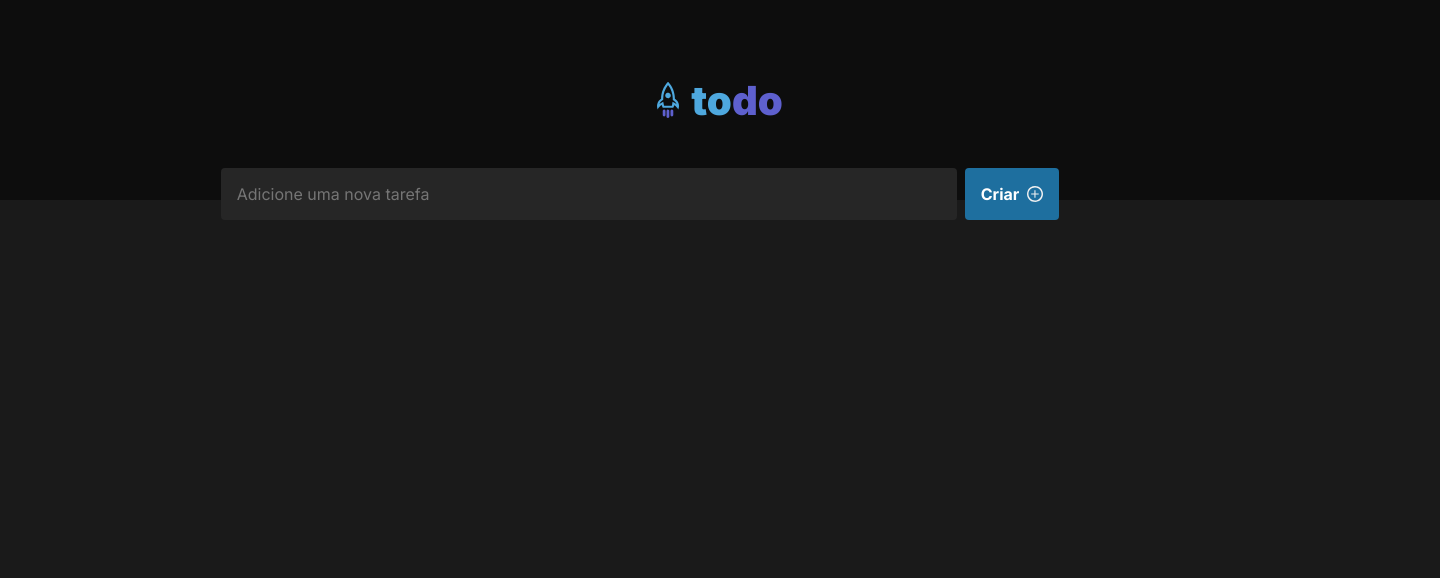
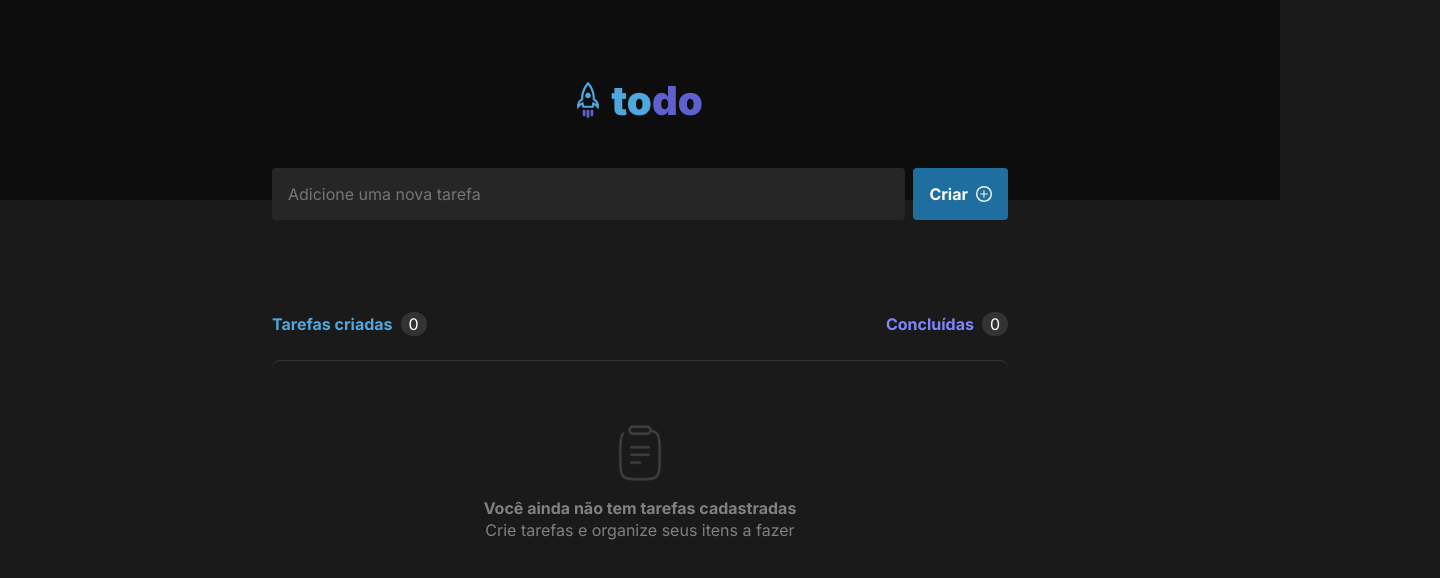
Before and after one commit to aldineifranco/desafio-praticando-conceitos, a React (Vite) app: page / in a window 1280 px wide. Shown: the top 578 px of the page, 1440 px wide, since content can reach past the window. Built offline with nearby package versions, Linux system fonts and the light colour scheme.

Commit message:
feature(components) Add componentes ContainerTasks

```diff
--- a/src/App.tsx
+++ b/src/App.tsx
@@ -1,11 +1,15 @@
-import { Sidebar } from "./components/Sidebar/Sidebar"
+import style from './App.module.css'
+
+import { Navbar } from "./components/Navbar/Navbar"
 import { Input } from "./components/Input/Input"
+import { ContainerTasks } from './components/ContainerTasks/ContainerTasks'
 
 function App() {
   return (
     <>
-      <Sidebar />
+      <Navbar />
       <Input />
+      <ContainerTasks />
     </>
   )
 }
--- /dev/null
+++ b/src/components/ContainerTasks/ContainerTasks.tsx
@@ -0,0 +1,30 @@
+import style from './containerTasks.module.css';
+import clipboard from '../../assets/clipboard.png';
+
+export function ContainerTasks() {
+  return (
+    <section>
+      <div className={style.headerContainer}>
+        <div className={style.headerToDo}>
+          <div>
+            <p>Tarefas criadas</p>
+            <span>0</span>
+          </div>
+          <div>
+            <p>Concluídas</p>
+            <span>0</span>
+          </div>
+        </div>
+      </div>
+
+      <div className={style.containerTasks}>
+        <img src={clipboard} alt="task vazia" />
+        <div>
+          <p>Você ainda não tem tarefas cadastradas</p>
+          <p>Crie tarefas e organize seus itens a fazer</p>
+        </div>
+      </div>
+
+    </section>
+  )
+}
--- /dev/null
+++ b/src/components/ContainerTasks/containerTasks.module.css
@@ -0,0 +1,73 @@
+section {
+  width: 46rem;
+  margin: 3.75rem auto 0;
+  display: flex;
+  flex-direction: column;
+  align-items: center;
+  gap: 1.5rem;
+}
+
+.headerContainer {
+  margin-top: 4rem;
+  display: flex;
+  justify-content: center;
+}
+
+.headerToDo {
+  display: flex;
+  justify-content: space-between;
+  width: 46rem;
+  margin: 0 auto;
+}
+
+.headerToDo div {
+  display: flex;
+  gap: 0.5rem;
+  align-items: center;
+}
+
+.headerToDo div:nth-child(1) {
+  color: var(--blue);
+}
+
+.headerToDo div:nth-child(2) {
+  color: var(--purple);
+}
+
+.headerToDo div p {
+  font-weight: 700;
+}
+
+.headerToDo div span {
+  color: var(--white);
+  background-color: var(--gray-400);
+  border-radius: 999px;
+  padding: 2px 8px;
+}
+
+.containerTasks {
+  width: 100%;
+  display: flex;
+  justify-content: center ;
+  flex-direction: column;
+  gap: 1rem;
+  align-items: center;
+  padding: 4rem 1.5rem;
+  border-radius: .5rem;
+  border-top: 1px solid var(--grey-400, #333);
+}
+
+.containerTasks div {
+  display: flex;
+  flex-direction: column;
+  align-items: center;
+}
+
+.containerTasks div p {
+  color: var(--gray-300);
+  line-height: 1.4;
+}
+
+.containerTasks div p:nth-child(1) {
+  font-weight: 700;
+}
--- a/src/components/Input/input.module.css
+++ b/src/components/Input/input.module.css
@@ -3,7 +3,8 @@
   gap: .5rem;
   justify-content: center;
   align-items: center;
-  margin-top: -2rem;
+  width: 46rem;
+  margin: -2rem auto;
 }
 
 .insertTask input {
--- a/src/components/Sidebar/Sidebar.tsx
+++ b/src/components/Navbar/Navbar.tsx
@@ -1,7 +1,7 @@
-import style from './sidebar.module.css';
+import style from './navbar.module.css';
 import logo from '../../assets/logo-rocket.svg'
 
-export function Sidebar() {
+export function Navbar() {
   return (
     <div className={style.sidebar}>
       <img src={logo} alt="logo-sidebar-rocketseat" />
--- a/src/components/Sidebar/sidebar.module.css
+++ b/src/components/Navbar/navbar.module.css
@@ -1,5 +1,5 @@
 .sidebar {
-  width: 1440px;
+  width: 100%;
   height: 200px;
   flex-shrink: 0;
   background-color: var(--gray-700);
```
Also changed, not shown: src/App.module.css (added), src/assets/clipboard.png (added).
